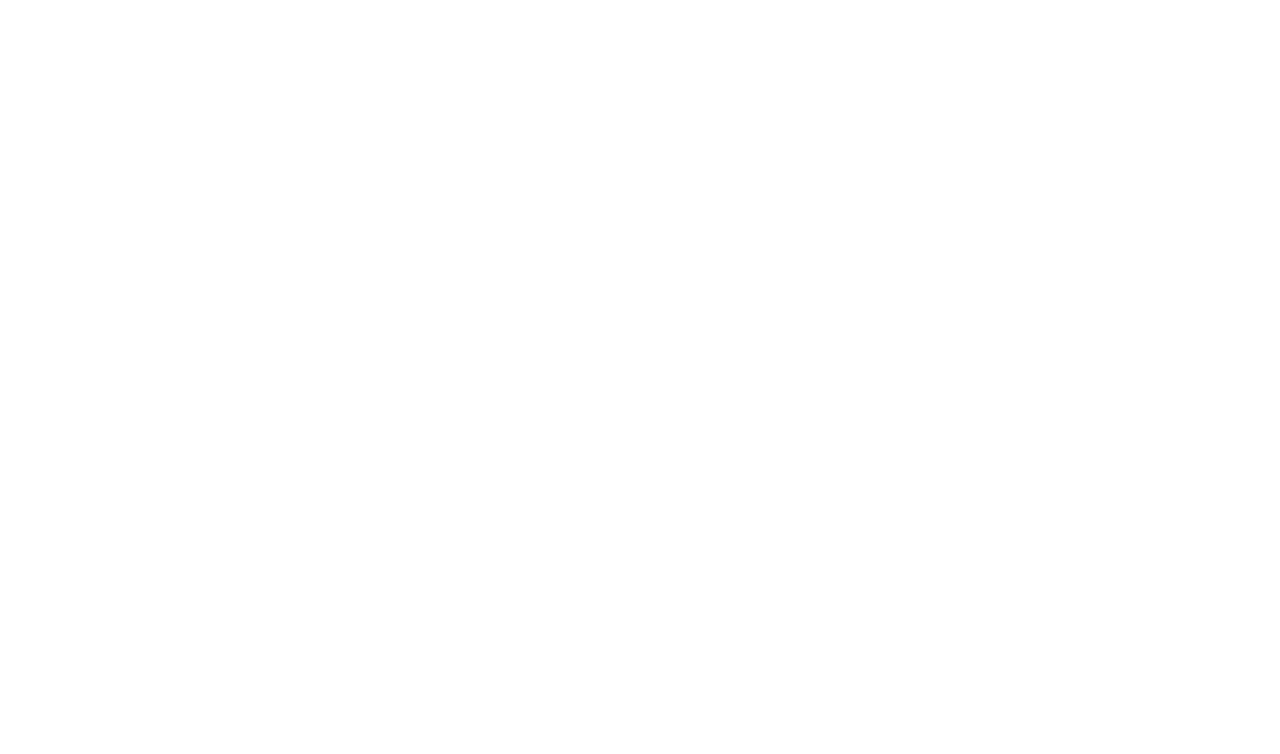
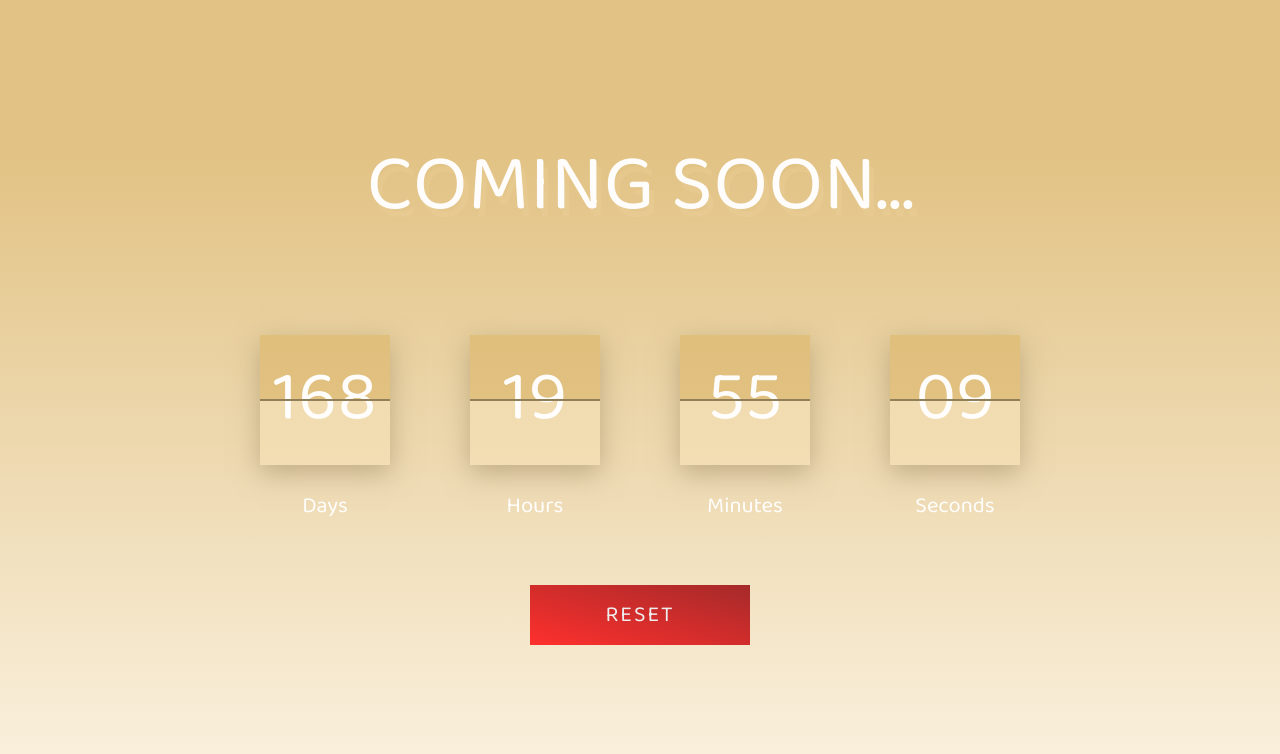
Before and after one commit to fluffykelpie/Countdown, a plain HTML site: page index.html in a window 1280 px wide. Drawn offline with Linux system fonts and the light colour scheme.

Commit message:
finalize countdown
- modify HTML
- modify CSS
- modify Javascript

```diff
--- a/index.html
+++ b/index.html
@@ -4,10 +4,18 @@
     <meta charset="UTF-8">
     <meta name="viewport" content="width=device-width, initial-scale=1.0">
     <link rel="stylesheet" href="./style.css" type="text/css">
+    <link href="https://fonts.googleapis.com/css2?family=Baloo+Da+2:wght@400;500;600;700;800&display=swap" rel="stylesheet">
     <title>Countdown</title>
 </head>
 <body>
-
+    <div class="container">
+        <div class="countdown-wrapper">
+            <h1>Coming Soon...</h1>
+            <div class="countdown">
+            </div>
+            <button class="reset">Reset</button>
+        </div>
+    </div>
     <script src="script.js"></script>
 </body>
 </html>
--- a/script.js
+++ b/script.js
@@ -0,0 +1,34 @@
+const countdown = document.querySelector(".countdown");
+const interval = setInterval(()=> {
+    const deadline = new Date(2020, 11, 26, 12, 00);
+    const current = new Date();
+    const diff = deadline - current;
+    const days = Math.floor(diff / (1000 * 60 * 60 * 24)) + "";
+    const hours = Math.floor(diff / (1000 * 60 * 60) % 24) + "";
+    const minutes = Math.floor(diff / (1000 * 60) % 60) + "";
+    const seconds = Math.floor ((diff/1000)% 60) + "";
+
+    countdown.innerHTML = `
+    <div data-content="Days">${days.length === 1 ? `0${days}`:days}</div>
+    <div data-content="Hours">${hours.length === 1 ? `0${hours}`:hours}</div>
+    <div data-content="Minutes">${minutes.length === 1 ? `0${minutes}`:minutes}</div>
+    <div data-content="Seconds">${seconds.length === 1 ? `0${seconds}`:seconds}</div>
+    `;
+
+if (diff < 0) {
+        clearInterval(interval);
+        countdown.innerHTML = '<h1>Here we go</h1>';
+}
+
+document.querySelector('.reset').addEventListener('click', () => {
+    clearInterval(interval);
+    const divs = document.querySelectorAll('.countdown div');
+
+    divs.forEach((div) => {
+        div.innerHTML = "00";
+    })
+
+});
+
+
+}, 1000);
--- a/style.css
+++ b/style.css
@@ -0,0 +1,90 @@
+* {
+    padding: 0;
+    margin: 0;
+    box-sizing: border-box;
+    font-family: "Baloo da 2", cursive;
+}
+
+html {
+    font-size: 62.5%;
+}
+
+.container {
+    width: 100%;
+    height: 100vh;
+    background:linear-gradient(rgba(219, 180, 103, 0.801) 20%,rgba(245, 224, 182, 0.397));
+    position: relative;
+}
+
+.countdown-wrapper {
+    width: 100%;
+    position: absolute;
+    top: 15%;
+    text-align: center;
+    color:rgba(255, 255, 255, 0.966);
+}
+
+.countdown-wrapper h1 {
+    font-size: 8rem;
+    font-weight: 400;
+    text-transform: uppercase;
+    margin-bottom: 8rem;
+    text-shadow: 0.5rem 0.8rem rgba(246, 221, 170, 0.157);
+}
+
+.countdown {
+    display: flex;
+    justify-content: center;
+}
+
+.countdown div {
+    width: 13rem;
+    height: 13rem;
+    background: linear-gradient(to bottom,
+    rgba(219, 180, 103, 0.604) 50%,
+    rgba(245, 224, 182, 0.604) 0);
+    margin: 0 4rem 12rem 4rem;
+    font-size: 7rem;
+    font-weight: 400;
+    display: flex;
+    justify-content: center;
+    align-items: center;
+    box-shadow: 0 .8rem 2.5rem rgba(145,127,90, 0.5);
+    position: relative;
+}
+
+.countdown div::before {
+    content: "";
+    position: absolute;
+    width: 100%;
+    height: .24rem;
+    background-color: #917F5A;
+}
+
+.countdown div::after {
+    content: attr(data-content);
+    font-size: 2.2rem;
+    font-weight: 400;
+    position: absolute;
+    bottom: -6rem;
+}
+
+.reset {
+    width: 22rem;
+    height: 6rem;
+    border: 0;
+    background: linear-gradient(to bottom left, #a52a2a, rgb(255, 28, 28, 0.9));
+    font-size: 2.2rem;
+    font-weight: 400;
+    letter-spacing: .2rem;
+    text-transform: uppercase;
+    color: #eee;
+    text-shadow: 0 .3rem .5rem rgba(0,0,0 0.5);
+    box-shadow: 0 .3rem .5rem rgba(0,0,0 0.6);
+    outline: none;
+    cursor: pointer;
+}
+
+.reset:hover {
+    background: linear-gradient(to top right, #a52a2a, #d20404cc);
+}
```
